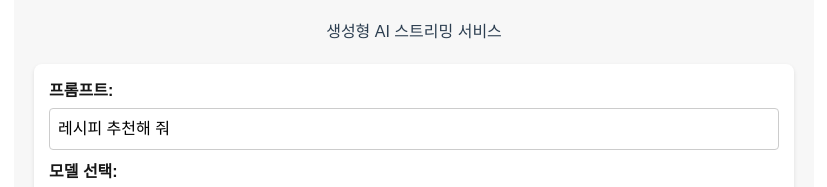
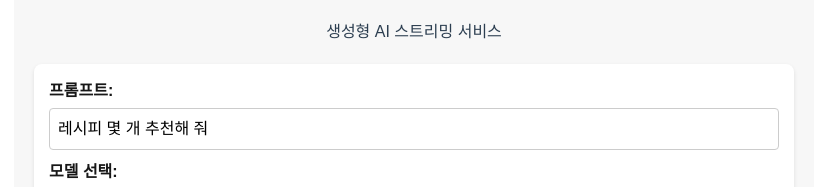
Before and after one commit to hellmir/LLM-Streaming-Client, a Next.js app: page / in a window 1280 px wide. Shown: the top 187 px of the page, without its empty margins (226-1053 px from the left). Built offline with nearby package versions, Linux system fonts and the light colour scheme.

Commit message:
[LSCT-002] docs: Update README.md (#5)

```diff
--- a/src/pages/index.tsx
+++ b/src/pages/index.tsx
@@ -9,7 +9,7 @@ interface OptionItem {
 
 const IndexPage = () => {
     const [model, setModel] = useState("mistral");
-    const [prompt, setPrompt] = useState("레시피 추천해 줘");
+    const [prompt, setPrompt] = useState("레시피 몇 개 추천해 줘");
     const [optionsArray, setOptionsArray] = useState<OptionItem[]>([
         {name: "식사 유형", items: ["아침"]},
         {name: "요리 유형", items: ["이탈리안"]},
@@ -267,9 +267,7 @@ const IndexPage = () => {
                                 <input
                                     type="text"
                                     value={option.name}
-                                    onChange={(e) =>
-                                        handleOptionNameChange(optIndex, e.target.value)
-                                    }
+                                    onChange={(e) => handleOptionNameChange(optIndex, e.target.value)}
                                     placeholder="옵션 이름 입력"
                                     style={{
                                         flex: "1",
@@ -321,9 +319,7 @@ const IndexPage = () => {
                                         <input
                                             type="text"
                                             value={item}
-                                            onChange={(e) =>
-                                                handleOptionItemChange(optIndex, itemIndex, e.target.value)
-                                            }
+                                            onChange={(e) => handleOptionItemChange(optIndex, itemIndex, e.target.value)}
                                             placeholder="옵션 항목 입력"
                                             style={{
                                                 flex: "1",
```
Also changed, not shown: 1 other file (tests, documents, lock files or other folders).
